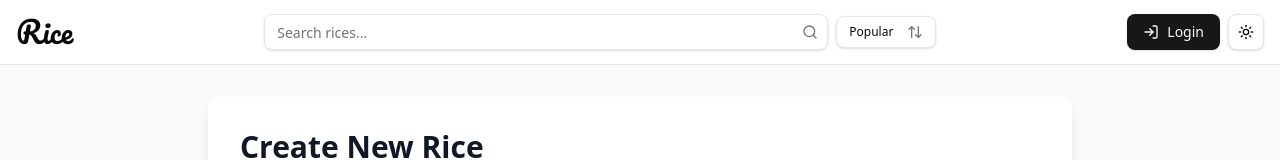
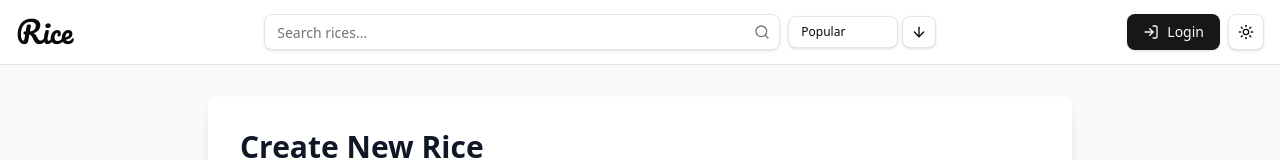
Before and after one commit to AMN-D/RICE, a React app in the folder frontend/: page /create in a window 1280 px wide. Shown: the top 160 px of the page. Built offline with nearby package versions, Linux system fonts and the light colour scheme; no server answers; the HTML template or start-up script is replaced by a standard one.

Commit message:
sorting reversing

```diff
--- a/frontend/src/components/Header.tsx
+++ b/frontend/src/components/Header.tsx
@@ -17,7 +17,7 @@ import {
   DropdownMenuPortal,
 } from '@/components/ui/dropdown-menu';
 import { Avatar, AvatarFallback, AvatarImage } from '@/components/ui/avatar';
-import { Plus, LogOut, User as UserIcon, LogIn, Sun, Moon, Monitor, ArrowUpDown } from 'lucide-react';
+import { Plus, LogOut, User as UserIcon, LogIn, Sun, Moon, Monitor, ArrowUp, ArrowDown } from 'lucide-react';
 import { useTheme } from '@/components/theme-provider';
 
 export default function Header() {
@@ -28,10 +28,17 @@ export default function Header() {
   const [showProfileModal, setShowProfileModal] = useState(false);
 
   const sortBy = searchParams.get('sort') || 'popular';
+  const sortOrder = searchParams.get('order') || 'desc';
 
   const handleSortChange = (newSort: string) => {
     const newParams = new URLSearchParams(searchParams);
     newParams.set('sort', newSort);
+    setSearchParams(newParams);
+  };
+
+  const toggleSortOrder = () => {
+    const newParams = new URLSearchParams(searchParams);
+    newParams.set('order', sortOrder === 'asc' ? 'desc' : 'asc');
     setSearchParams(newParams);
   };
 
@@ -52,24 +59,41 @@ export default function Header() {
           {/* Search Bar & Sort */}
           <div className="flex-1 flex items-center justify-center max-w-2xl gap-2">
             <SearchBar />
+            <div className="flex items-center gap-1">
               <DropdownMenu>
                 <DropdownMenuTrigger asChild>
-                <Button variant="outline" size="sm" className="hidden sm:flex gap-2 min-w-[100px] justify-between">
-                  <span className="capitalize">{sortBy}</span>
-                  <ArrowUpDown className="w-4 h-4 text-muted-foreground" />
+                  <Button variant="outline" size="sm" className="hidden sm:flex gap-2 min-w-[110px] justify-between">
+                    <span className="capitalize">{sortBy.replace('_', ' ')}</span>
                   </Button>
                 </DropdownMenuTrigger>
-              <DropdownMenuContent align="end" className="w-32">
+                <DropdownMenuContent align="end" className="w-40">
                   <DropdownMenuLabel>Sort By</DropdownMenuLabel>
                   <DropdownMenuSeparator />
                   <DropdownMenuItem onClick={() => handleSortChange('popular')} className="cursor-pointer">
                     Popular
+                  </DropdownMenuItem>
+                  <DropdownMenuItem onClick={() => handleSortChange('top_rated')} className="cursor-pointer">
+                    Top Rated
                   </DropdownMenuItem>
                   <DropdownMenuItem onClick={() => handleSortChange('recent')} className="cursor-pointer">
                     Recent
                   </DropdownMenuItem>
                 </DropdownMenuContent>
               </DropdownMenu>
+              <Button
+                variant="outline"
+                size="sm"
+                className="px-2"
+                onClick={toggleSortOrder}
+                title={sortOrder === 'asc' ? 'Switch to Descending' : 'Switch to Ascending'}
+              >
+                {sortOrder === 'asc' ? (
+                  <ArrowUp className="w-4 h-4" />
+                ) : (
+                  <ArrowDown className="w-4 h-4" />
+                )}
+              </Button>
+            </div>
           </div>
 
           {/* Actions */}
--- a/frontend/src/hooks/useRices.ts
+++ b/frontend/src/hooks/useRices.ts
@@ -2,7 +2,7 @@ import { useState, useEffect } from 'react';
 import { riceService } from '../services/riceService';
 import type { Rice } from '../types';
 
-export const useRices = (page = 1, limit = 20, sortBy = 'popular') => {
+export const useRices = (page = 1, limit = 20, sortBy = 'popular', sortOrder = 'desc') => {
   const [rices, setRices] = useState<Rice[]>([]);
   const [loading, setLoading] = useState(true);
   const [error, setError] = useState<string | null>(null);
@@ -13,7 +13,7 @@ export const useRices = (page = 1, limit = 20, sortBy = 'popular') => {
     const fetchRices = async () => {
       try {
         setLoading(true);
-        const data = await riceService.getAllRices(page, limit, sortBy);
+        const data = await riceService.getAllRices(page, limit, sortBy, sortOrder);
         setRices(data.items);
         setTotal(data.total);
         setTotalPages(data.total_pages);
@@ -27,7 +27,7 @@ export const useRices = (page = 1, limit = 20, sortBy = 'popular') => {
     };
 
     fetchRices();
-  }, [page, limit, sortBy]);
+  }, [page, limit, sortBy, sortOrder]);
 
   return { rices, total, totalPages, loading, error };
 };
--- a/frontend/src/pages/Home.tsx
+++ b/frontend/src/pages/Home.tsx
@@ -19,9 +19,10 @@ import {
 export default function Home() {
   const [searchParams] = useSearchParams();
   const sortBy = searchParams.get('sort') || 'popular';
+  const sortOrder = searchParams.get('order') || 'desc';
   const [page, setPage] = useState(1);
   const limit = 16;
-  const { rices, totalPages, loading, error } = useRices(page, limit, sortBy);
+  const { rices, totalPages, loading, error } = useRices(page, limit, sortBy, sortOrder);
   const navigate = useNavigate();
 
   const handlePageChange = (newPage: number) => {
--- a/frontend/src/services/riceService.ts
+++ b/frontend/src/services/riceService.ts
@@ -3,9 +3,14 @@ import type { Rice, RiceCreate, PaginatedResponse } from '../types';
 
 export const riceService = {
   // Get all rices
-  getAllRices: async (page = 1, limit = 20, sortBy = 'recent') => {
+  getAllRices: async (page = 1, limit = 20, sortBy = 'popular', sortOrder = 'desc') => {
     const response = await api.get<PaginatedResponse<Rice>>('/rices/', {
-      params: { skip: (page - 1) * limit, limit, sort_by: sortBy }
+      params: {
+        skip: (page - 1) * limit,
+        limit,
+        sort_by: sortBy,
+        sort_order: sortOrder
+      }
     });
     return response.data;
   },
```
Also changed, not shown: 2 other files (tests, documents, lock files or other folders). Lines whose indentation alone changed are shown as unchanged.
